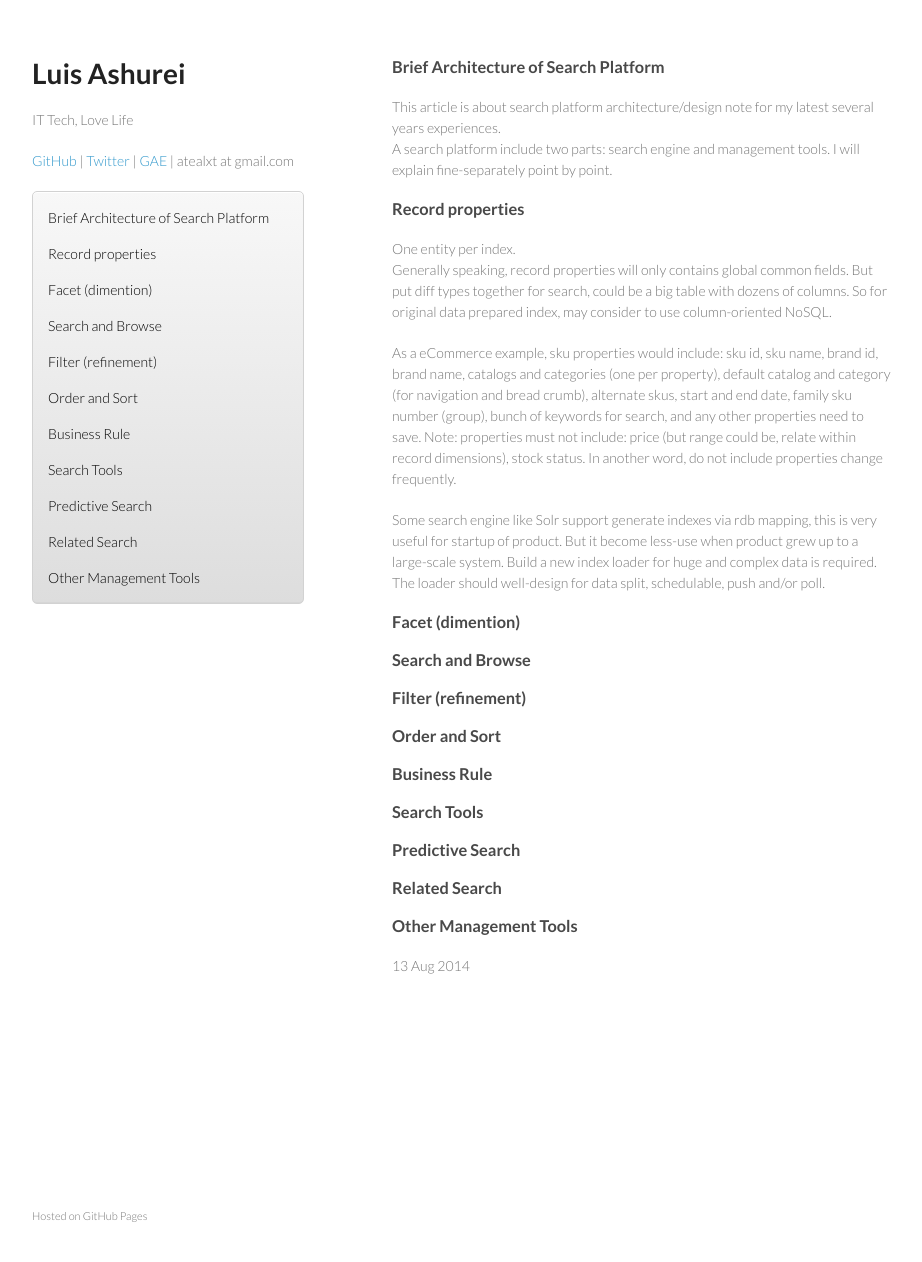
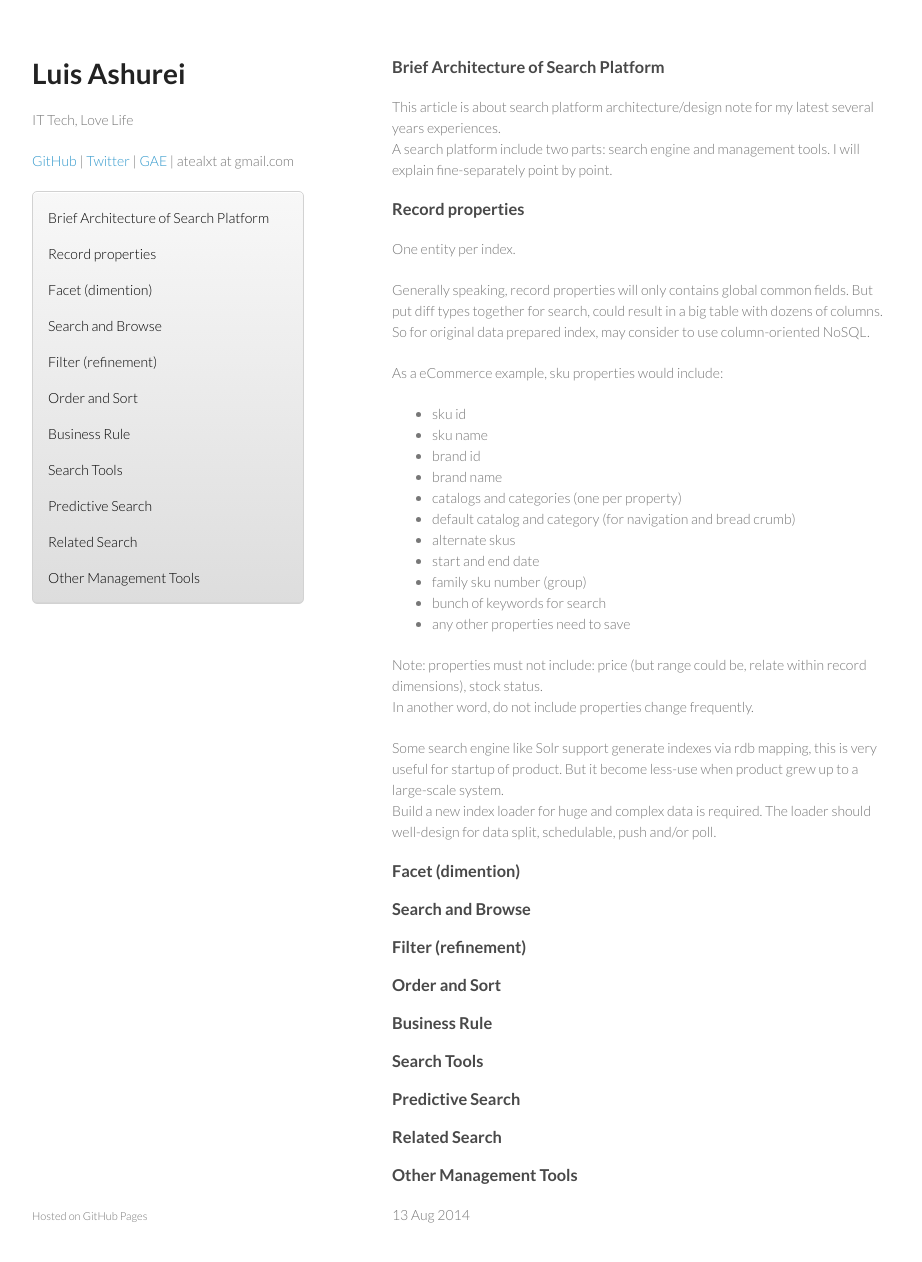
Before and after one commit to atealxt/atealxt.github.io, a Jekyll site: the page built from _posts/2014-08-13-brief-architecture-of-search-platform.html, in a window 1280 px wide and 1295 px high. Shown: the top 1262 px of the window, without its empty margins (178-1100 px from the left). Built offline with Jekyll 4.4.1, drawn with Linux system fonts in a browser that asks for light colours; comment, search, counter and statistics services are not loaded.

Commit message:
Update 2014-08-13-brief-architecture-of-search-platform.html

```diff
--- a/_posts/2014-08-13-brief-architecture-of-search-platform.html
+++ b/_posts/2014-08-13-brief-architecture-of-search-platform.html
@@ -24,34 +24,40 @@ Record properties
 </h3>
 
 <p>
-One entity per index. <br>
+One entity per index.
+</p>
+
+<p>
 Generally speaking, record properties will only contains global common fields.
-But put diff types together for search, could be a big table with dozens of columns.
+But put diff types together for search, could result in a big table with dozens of columns.
 So for original data prepared index, may consider to use column-oriented NoSQL.
 </p>
 
 <p>
 As a eCommerce example, sku properties would include:
-sku id,
-sku name,
-brand id,
-brand name,
-catalogs and categories (one per property),
-default catalog and category (for navigation and bread crumb),
-alternate skus,
-start and end date,
-family sku number (group),
-bunch of keywords for search,
-and any other properties need to save.
+<ul>
+  <li>sku id</li>
+  <li>sku name</li>
+  <li>brand id</li>
+  <li>brand name</li>
+  <li>catalogs and categories (one per property)</li>
+  <li>default catalog and category (for navigation and bread crumb)</li>
+  <li>alternate skus</li>
+  <li>start and end date</li>
+  <li>family sku number (group)</li>
+  <li>bunch of keywords for search</li>
+  <li>any other properties need to save</li>
+</ul>
 
 Note: properties must not include:
 price (but range could be, relate within record dimensions), stock status.
+<br>
 In another word, do not include properties change frequently.
 </p>
 
 <p>
 Some search engine like Solr support generate indexes via rdb mapping, this is very useful for startup of product.
-But it become less-use when product grew up to a large-scale system.
+But it become less-use when product grew up to a large-scale system. <br>
 Build a new index loader for huge and complex data is required.
 The loader should well-design for data split, schedulable, push and/or poll.
 </p>
```
